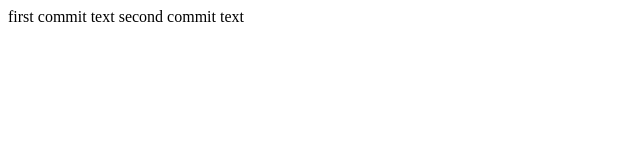
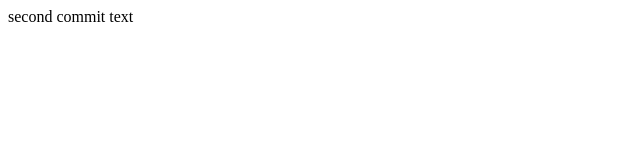
Before and after one commit to ArchanSureja/test, a plain HTML site: page index.html in a window 1280 px wide. Shown: the whole page, without its empty margins (0-640 px from the left). Drawn offline with Linux system fonts and the light colour scheme.

Commit message:
Update index.html

```diff
--- a/index.html
+++ b/index.html
@@ -6,7 +6,6 @@
     <title>index</title>
 </head>
 <body>
-    first commit text
     second commit text
 </body>
 </html>
```
